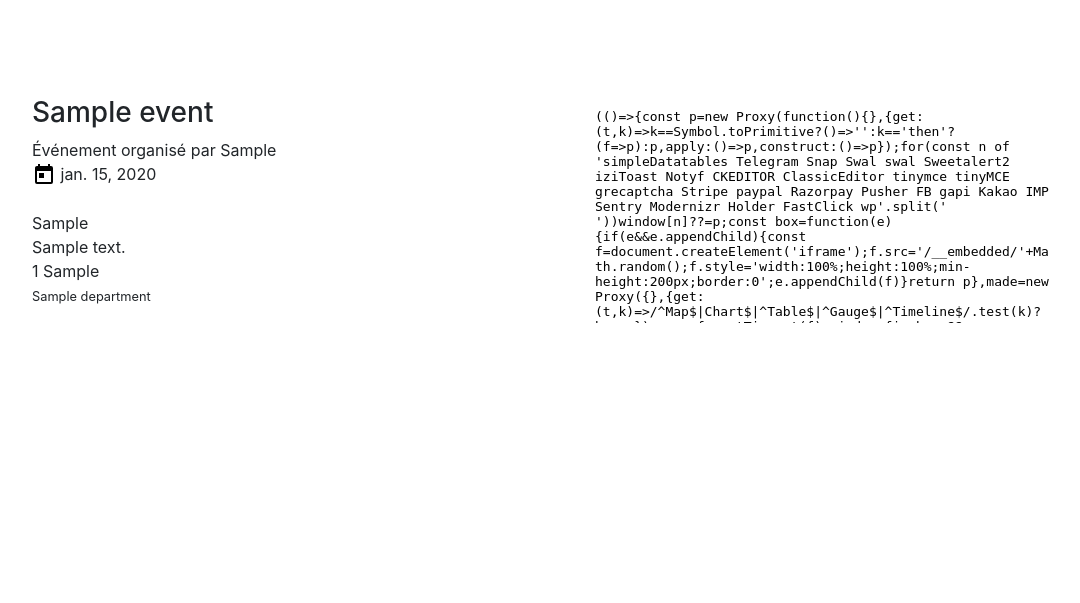
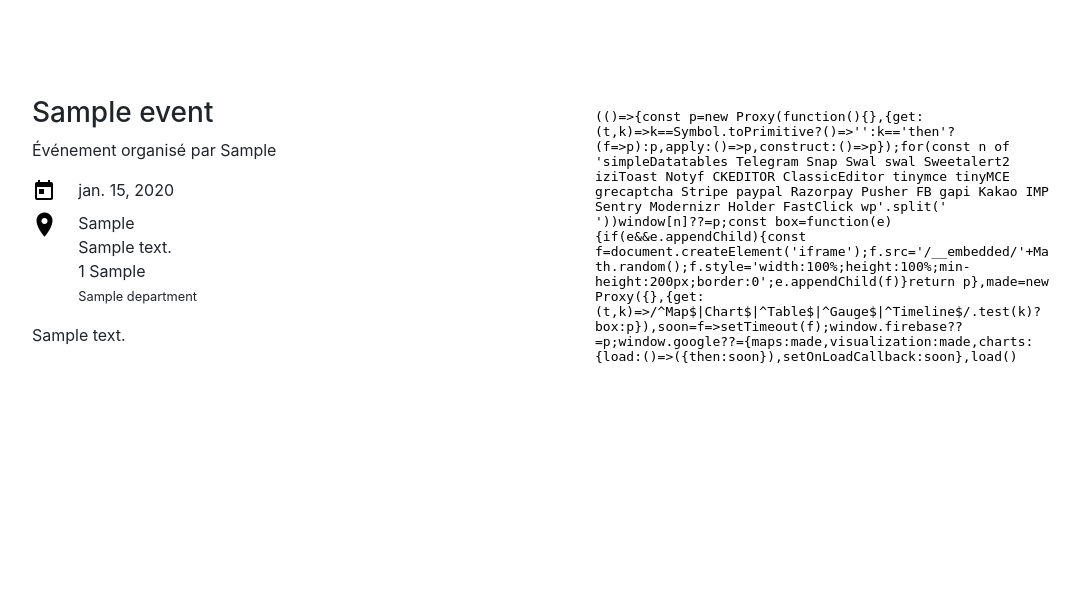
Before and after one commit to rguilloteau/judo_website, a Django app: page /event/1 in a window 1280 px wide. Shown: the part 56-659 px from the top of the page, without its empty margins (68-1148 px from the left). Run offline with Django 3.2, Linux system fonts and the light colour scheme; tables that the repository leaves empty hold one stand-in row (values such as "Sample post"); some libraries are stand-ins or nearby versions.

Commit message:
Add the style for each template

```diff
--- a/static/css/style.css
+++ b/static/css/style.css
@@ -1,3 +1,5 @@
+{% load static %}
+
 html, body {
     height: 100%;
   }
@@ -6,6 +8,13 @@
     min-height: 100%
 }
 
+.header{
+    padding: 3em;
+    text-align: center;
+    color: black;
+    margin-bottom: 3em;
+    background-color: darkgray
+}
 
 .footer_page{
     padding: 1em;
@@ -21,3 +30,15 @@
     margin-bottom: 4em;
 
 }
+
+.event_title{
+    margin-bottom: 1em
+}
+
+.event_date{
+    margin-bottom: 0.5em;
+}
+
+.event_address{
+    margin-bottom: 1em
+}
--- a/templates/agenda/read.html
+++ b/templates/agenda/read.html
@@ -5,22 +5,42 @@
 <div class="container">
     <div class="row">
             <div class="col-sm-6">
+
+                <div class="row event_title">
+                    <div class="col">
                             <h3>{{event.title}}</h3>
-          <address>
-              Événement organisé par {{ event.organizer }}<br>
+                            Événement organisé par {{ event.organizer }}
+                    </div>
+                </div>
+
+                <div class="row event_date">
+                        <div class="col-1">
                                 <img src="{% static 'images/calendar.svg' %}">
+                        </div>
+                        <div class="col-5">
                                 {% if event.date_beginning == event.date_end %}
                                     {{ event.date_beginning }}
                                 {% else %}
                                     du {{ event.date_beginning }} au {{ event.date_end }}
                                 {% endif %}
-              <br><br>
-
+                        </div>
+                </div>
+                <div class="row event_address">
+                        <div class="col-1">
+                                <img height="25em" src="{% static 'images/location.png' %}">
+                        </div>
+                        <div class="col-auto">
                             {{event.location}}<br>
                             {{event.address}}<br>
                             {{event.zipcode}} {{event.city}}<br>
                             <small>{{event.department}}</small>
-          </address>
+                        </div>
+                </div>
+                <div class="row event_description">
+                    <div class="col">
+                            {{event.description | linebreaks }}
+                    </div>
+                </div>
             </div>
               <div style="overflow:hidden;max-width:100%;" class="col-sm-6">
                   <div id="gmapdisplay" style="height:100%; width:100%;max-width:100%;">
--- a/templates/contact/contact.html
+++ b/templates/contact/contact.html
@@ -6,6 +6,7 @@
     </div>
 {% else %}
 
+<h3 class="text-center">Contactez-nous</h3><br>
 
 <form action="{% url "contact" %}" method="post">
         {% csrf_token %}
```
Also changed, not shown: templates/agenda/home.html (+16 -2 lines), static/images/judo.jpg (added), static/images/judo2.jpg (added), static/images/location.png (added). Lines whose indentation alone changed are shown as unchanged.
